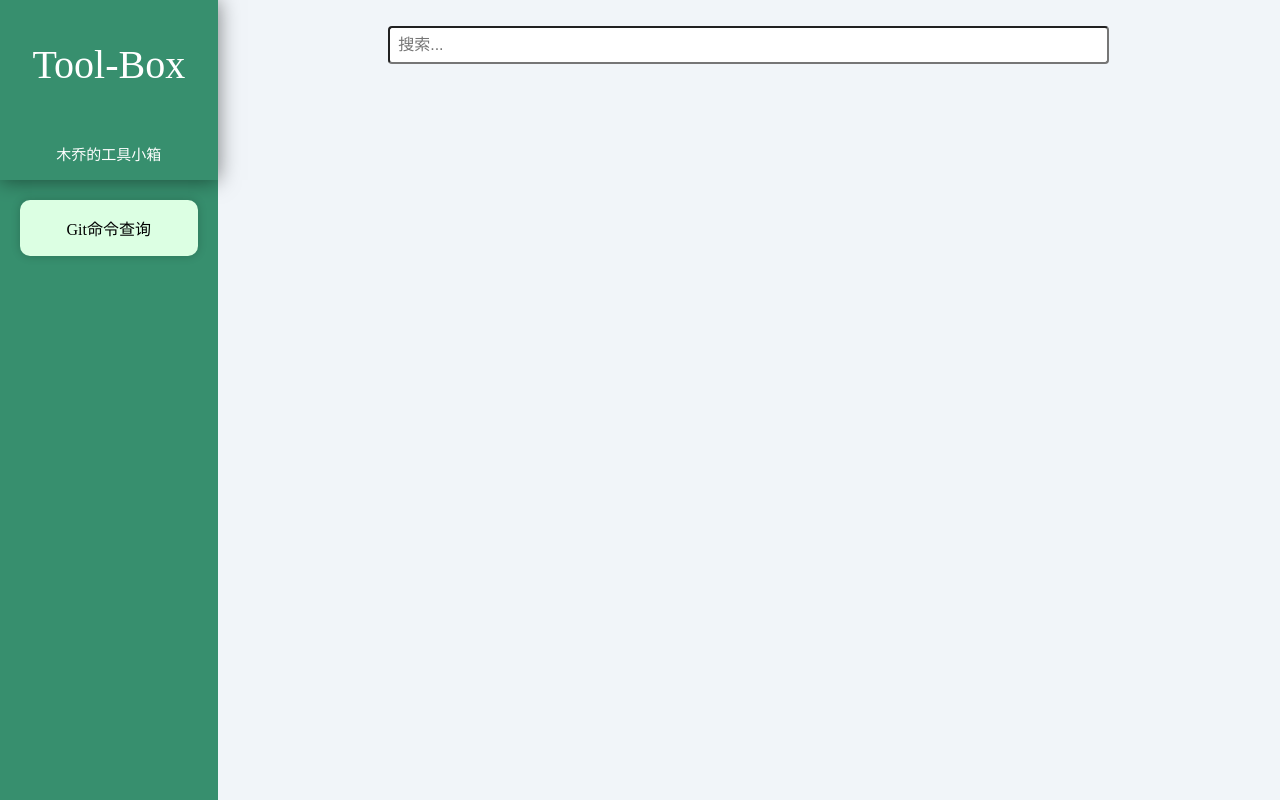
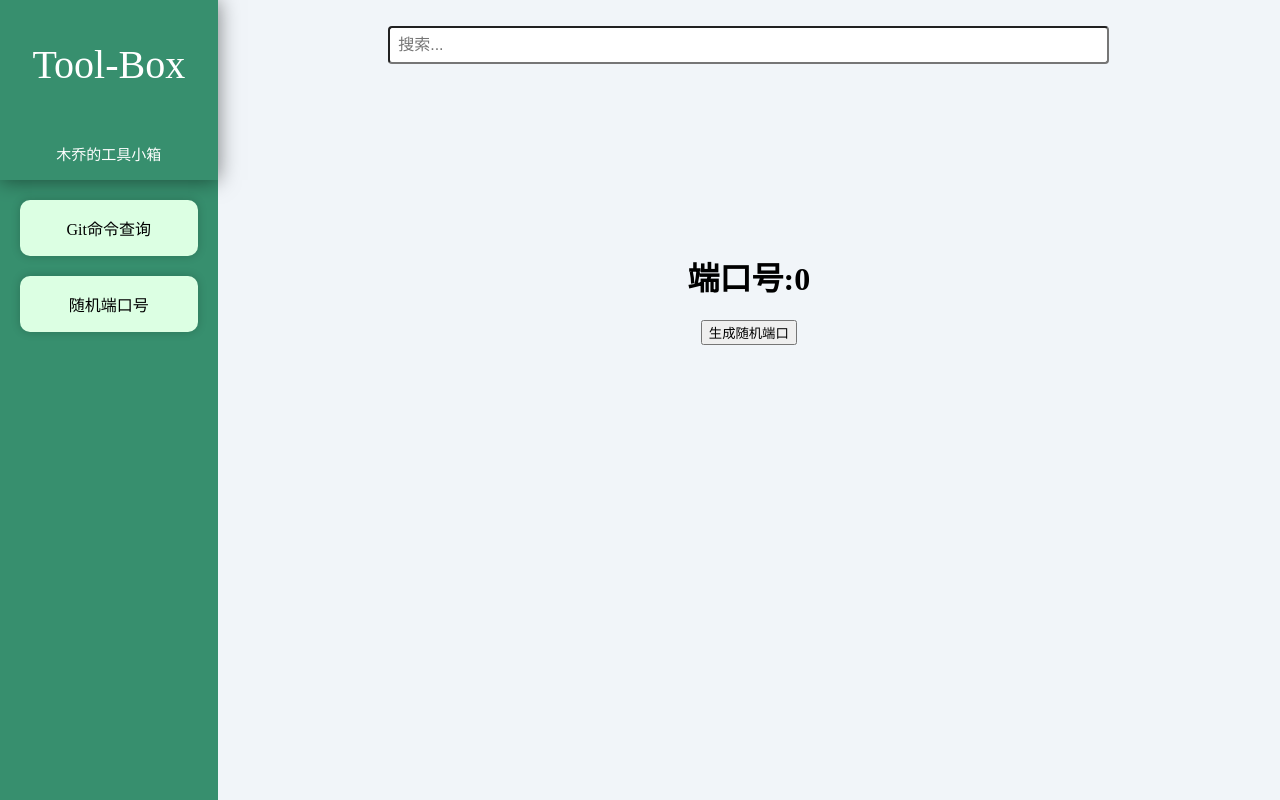
Before and after one commit to Wood-Q/Tool-Box, a React (Vite) app: page /randomPorts in a window 1280 px wide. Built offline with nearby package versions, Linux system fonts and the light colour scheme.

Commit message:
随机端口号功能完成

```diff
--- a/components/sidebar/sidebar.jsx
+++ b/components/sidebar/sidebar.jsx
@@ -12,7 +12,8 @@ function Sidebar() {
         </NavLink>
         <p className="slogan">木乔的工具小箱</p>
       </div>
-      <Sidelink target="/gitpage" />
+      <Sidelink target="/gitpage" content="Git命令查询"/>
+      <Sidelink target="/randomPorts" content="随机端口号"/>
     </div>
   );
 }
--- a/components/sidelink/sidelink.jsx
+++ b/components/sidelink/sidelink.jsx
@@ -1,10 +1,10 @@
 import { NavLink } from "react-router-dom";
 import "./sidelink.css";
 
-function Sidelink({ target }) {
+function Sidelink({ target,content }) {
   return (
     <NavLink className="sidelink">
-      <p>Git命令查询</p>
+      <p>{ content}</p>
     </NavLink>
   );
 }
--- a/pages/homepage/homepage.jsx
+++ b/pages/homepage/homepage.jsx
@@ -5,7 +5,7 @@ function Homepage() {
     return (
         <div className="content">
             <Block target="/gitpage"  content="Git查询"/>
-            <Block/>
+            <Block target="/randomPorts" content="随机端口号"/>
             <Block/>
             <Block/>
             <Block/>
--- /dev/null
+++ b/pages/portpage/randomPorts.css
@@ -0,0 +1,9 @@
+.contentss{
+    margin-left: 17%; /* 留出Sidebar的宽度 */
+    margin-top: 10%; /* 留出Topbar的高度，20px padding + 60px */
+    padding: 40px; /* 内容区域的内边距 */
+    display: flex;
+    justify-content: center;
+    align-items: center;
+    flex-direction: column;
+}
--- /dev/null
+++ b/pages/portpage/randomPorts.jsx
@@ -0,0 +1,13 @@
+import "./randomPorts.css"
+import { useState } from "react"
+
+function RandomPortsPage() {
+    const [ports, setPorts] = useState(0)
+
+    return <div className="contentss">
+        <h1>端口号:{ports}</h1>
+        <button onClick={()=>setPorts(Math.floor(Math.random()*65535))}>生成随机端口</button>
+    </div>
+}
+
+export default RandomPortsPage
--- a/src/App.jsx
+++ b/src/App.jsx
@@ -4,6 +4,7 @@ import Topbar from "../components/topbar/topbar"
 import Sidebar from "../components/sidebar/sidebar"
 import Homepage from "../pages/homepage/homepage";
 import Gitpage from "../pages/gitpage/gitpage";
+import RandomPortsPage from "../pages/portpage/randomPorts";
 import "./App.css"
 
 function App() {
@@ -15,6 +16,7 @@ function App() {
         <Routes >
           <Route path="/" element={<Homepage />} />
           <Route path="/gitpage" element={<Gitpage />} />
+          <Route path="/randomPorts" element={<RandomPortsPage />} />
         </Routes>
       </Routers>
     </div>
```
